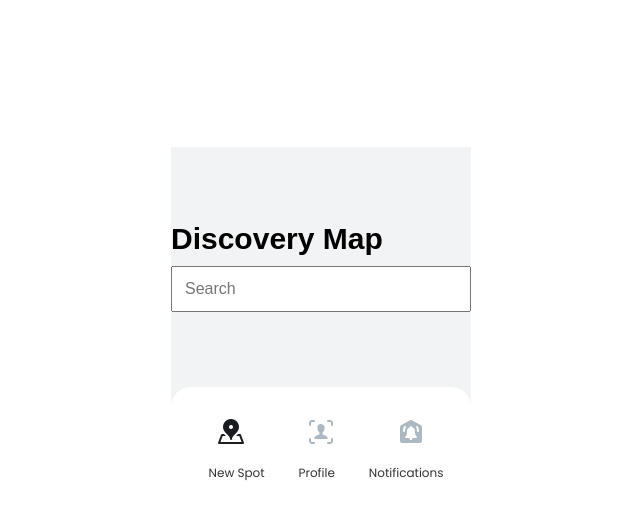
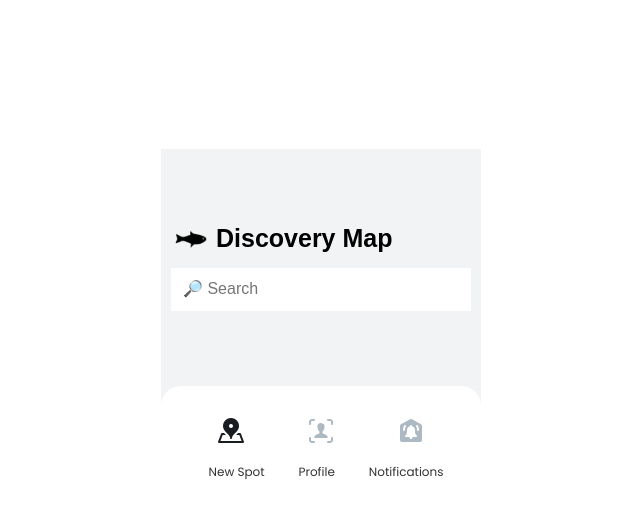
Before and after one commit to Mattynewts/Fishify, a React (Create React App) app: page /dashboard in a window 1280 px wide. Shown: the top 520 px of the page, without its empty margins (319-959 px from the left). Built offline with nearby package versions, Linux system fonts and the light colour scheme.

Commit message:
I added the fish image

```diff
--- a/package.json
+++ b/package.json
@@ -7,8 +7,10 @@
     "@testing-library/jest-dom": "^5.17.0",
     "@testing-library/react": "^13.4.0",
     "@testing-library/user-event": "^13.5.0",
+    "feather-icons": "^4.29.1",
     "react": "^18.2.0",
     "react-dom": "^18.2.0",
+    "react-icons": "^4.12.0",
     "react-router-dom": "^6.20.0",
     "react-scripts": "5.0.1",
     "web-vitals": "^2.1.4"
--- a/src/App.js
+++ b/src/App.js
@@ -5,8 +5,6 @@ import { MantineProvider } from '@mantine/core';
 
 import { AuthProvider } from './components/authcontext.js';
 
-
-import Home from './components/home.js';
 import Login from './components/login.js';
 import Register from './components/register.js';
 import ForgotPassword from './components/forgot-password.js';
@@ -23,7 +21,6 @@ function App() {
                   <Routes>
                     <Route path="/" element={< Login />} />
                     <Route path="/login" element={< Login />} />
-                    <Route path="/home" element={< Home />} />
                     <Route path="/register" element={< Register />} />
                     <Route path="/forgot-password" element={< ForgotPassword />} />
                     <Route path="/dashboard" element={< Dashboard />} />
--- a/src/components/authcontext.js
+++ b/src/components/authcontext.js
@@ -1,4 +1,3 @@
-// AuthContext.js
 import React, { createContext, useContext, useState } from 'react';
 
 const AuthContext = createContext();
--- a/src/components/bottom-nav.js
+++ b/src/components/bottom-nav.js
@@ -12,14 +12,11 @@ const BottomNavBar = () => {
     <div className="bottom-nav-container">
       <Container size="xs">
         <Grid classname="">
-          {/* Images in the same GridCol with spacing */}
           <GridCol>
               <Image className="nav-sec" src={CreateSpotIcon} alt="New Spot" style={{ marginBottom: '10px' }} />
               <Image className="nav-sec" src={ProfileIcon} alt="Profile" style={{ marginBottom: '10px' }} />
               <Image className="nav-sec" src={NotificationsIcon} alt="Notifications" style={{ marginBottom: '10px' }} />
           </GridCol>
-
-          {/* Text in the same GridCol with smaller font size */}
           <GridCol style={{ fontSize: '12px', textAlign: 'center', display: 'flex', justifyContent: 'space-between', margin: '0 auto', width: '245px' }}>
             <Link to="/path-for-new-spot" style={{ marginLeft: '10px' }}>New Spot</Link>
             <Link to="/path-for-profile">Profile</Link>
--- a/src/components/dashboard.js
+++ b/src/components/dashboard.js
@@ -1,34 +1,46 @@
-import React, { useState } from 'react';
+import React from 'react';
 import { Container, Grid, GridCol, Image, TextInput } from '@mantine/core';
 import BottomNavBar from './bottom-nav.js';
+import MiniFish from '../assets/minifish.png'
 import '../styling/login.css';
-import '../styling/dashboard.css'
+import '../styling/dashboard.css';
 
 const Dashboard = () => {
   return (
     <div className='contain-dash'>
       <Container size="xs">
-        <Grid>
-          <br></br>
-          <br></br>
-          <br></br>
-          <GridCol span={12}>
-            <strong><h1 className="login-text-2">Discovery Map</h1></strong>
+        <Grid className='cont'>
+          <br />
+          <br />
+          <br />
+          <GridCol className="contain-content" style={{ marginBottom: '15px', display: 'flex', alignItems: 'center' }}>
+            <Image src={MiniFish} alt="Minifish Logo" width={40} height={25} />
+            <strong><h1 className="login-text-2" style={{ marginLeft: '5px' }}>Discovery Map</h1></strong>
           </GridCol>
           <GridCol span={12}>
-              <TextInput
-                className='input'
-                placeholder="Search"
-                autoComplete="username"
-                required
-                name="search"
-              />
+            <TextInput
+              className='input-dash'
+              placeholder="🔎 Search"
+              autoComplete="username"
+              required
+              name="search"
+              styles={{
+                input: {
+                  appearance: 'none',
+                  backgroundColor: 'rgb(255, 255, 255)',
+                  border: 'none',
+                  borderBottom: '1px solid transparent',
+                  boxShadow: 'none',
+                  WebkitBoxShadow: 'none'
+                },
+              }}
+            />
           </GridCol>
         </Grid>
-          <br></br>
-          <br></br>
-          <br></br>
-        < BottomNavBar />
+        <br />
+        <br />
+        <br />
+        <BottomNavBar />
       </Container>
     </div>
   );
--- a/src/components/forgot-password.js
+++ b/src/components/forgot-password.js
@@ -20,13 +20,11 @@ const ForgotPassword = () => (
         </GridCol>
         <br></br>
         <br></br>
-
         <GridCol span={12}>
           <strong>
             <h1 className="login-text">Forgot Password</h1>
           </strong>
         </GridCol>
-
         <GridCol span={12}>
           <form>
             <TextInput placeholder="Email" autoComplete="email" required />
@@ -35,7 +33,6 @@ const ForgotPassword = () => (
             </Button>
           </form>
         </GridCol>
-
         <GridCol span={12}>
           <div className="bottom-text">
             <p className="bottom">
--- a/src/components/home.js
+++ /dev/null
@@ -1,10 +0,0 @@
-import { Button } from '@mantine/core';
-
-const Home = () => (
-  <div>
-    <h1>Home Page</h1>
-    <Button>Home Page</Button>
-  </div>
-);
-
-export default Home;
--- a/src/styling/dashboard.css
+++ b/src/styling/dashboard.css
@@ -1,3 +1,11 @@
+@import url('https://fonts.googleapis.com/css2?family=Poppins:wght@300;400;600&display=swap');
+
+@font-face {
+  font-family: 'Poppins Light';
+  src: url('https://fonts.googleapis.com/css2?family=Poppins:wght@300&display=swap');
+  font-weight: 300;
+}
+
 body {
     margin: 0;
     padding: 0;
@@ -11,3 +19,23 @@ body {
     align-items: center;
     justify-content: center;
   }
+
+  .input-dash {
+    font-family: 'Poppins Light', sans-serif !important;
+    font-weight: 100;
+    appearance: 'none';
+    background-color: 'rgb(255, 255, 255)';
+    border: 'none';
+    border-bottom: '1px solid transparent';
+    box-shadow: 'none';
+  }
+
+  .contain-content {
+    margin-left: 0px;
+    margin-right: 0px;
+  }
+
+  .cont {
+    margin-left: 10px;
+    margin-right: 10px;
+  }
--- a/src/styling/login.css
+++ b/src/styling/login.css
@@ -110,8 +110,7 @@ button {
 
 .login-text-2 {
   text-align: left !important;
-  font-size: 30px;
-  margin-bottom: 10px;
+  font-size: 25px;
 }
 
 a {
```
Also changed, not shown: src/assets/minifish.png (added), 1 other file (tests, documents, lock files or other folders).
